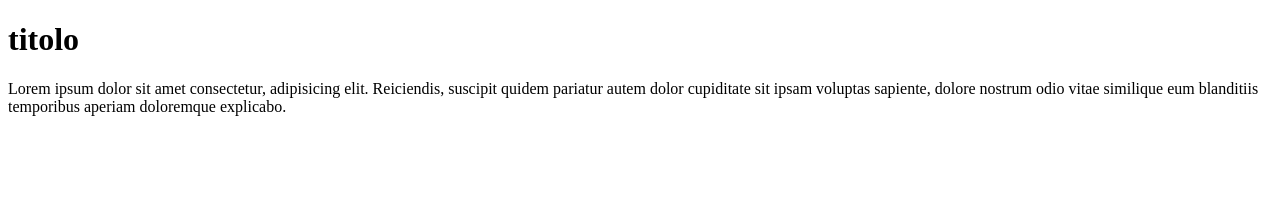
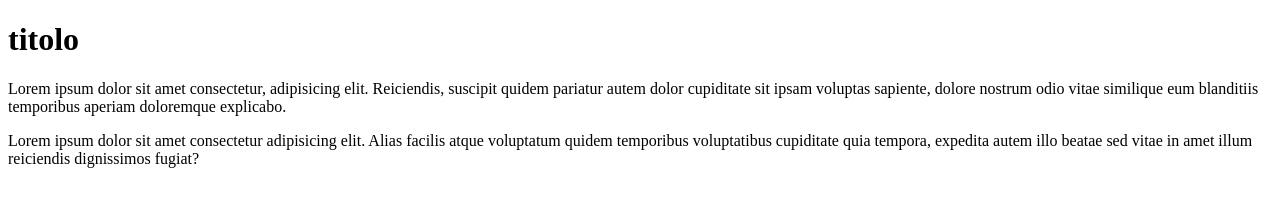
Before and after one commit to AlessioBevilacqua/selfwork-git, a plain HTML site: page index.html in a window 1280 px wide. Drawn offline with Linux system fonts and the light colour scheme.

Commit message:
inserito secondo paragrafo

```diff
--- a/index.html
+++ b/index.html
@@ -8,6 +8,7 @@
 <body>
     <h1>titolo</h1>
     <p>Lorem ipsum dolor sit amet consectetur, adipisicing elit. Reiciendis, suscipit quidem pariatur autem dolor cupiditate sit ipsam voluptas sapiente, dolore nostrum odio vitae similique eum blanditiis temporibus aperiam doloremque explicabo.</p>
+    <p>Lorem ipsum dolor sit amet consectetur adipisicing elit. Alias facilis atque voluptatum quidem temporibus voluptatibus cupiditate quia tempora, expedita autem illo beatae sed vitae in amet illum reiciendis dignissimos fugiat?</p>
 
 </body>
 </html>
```
